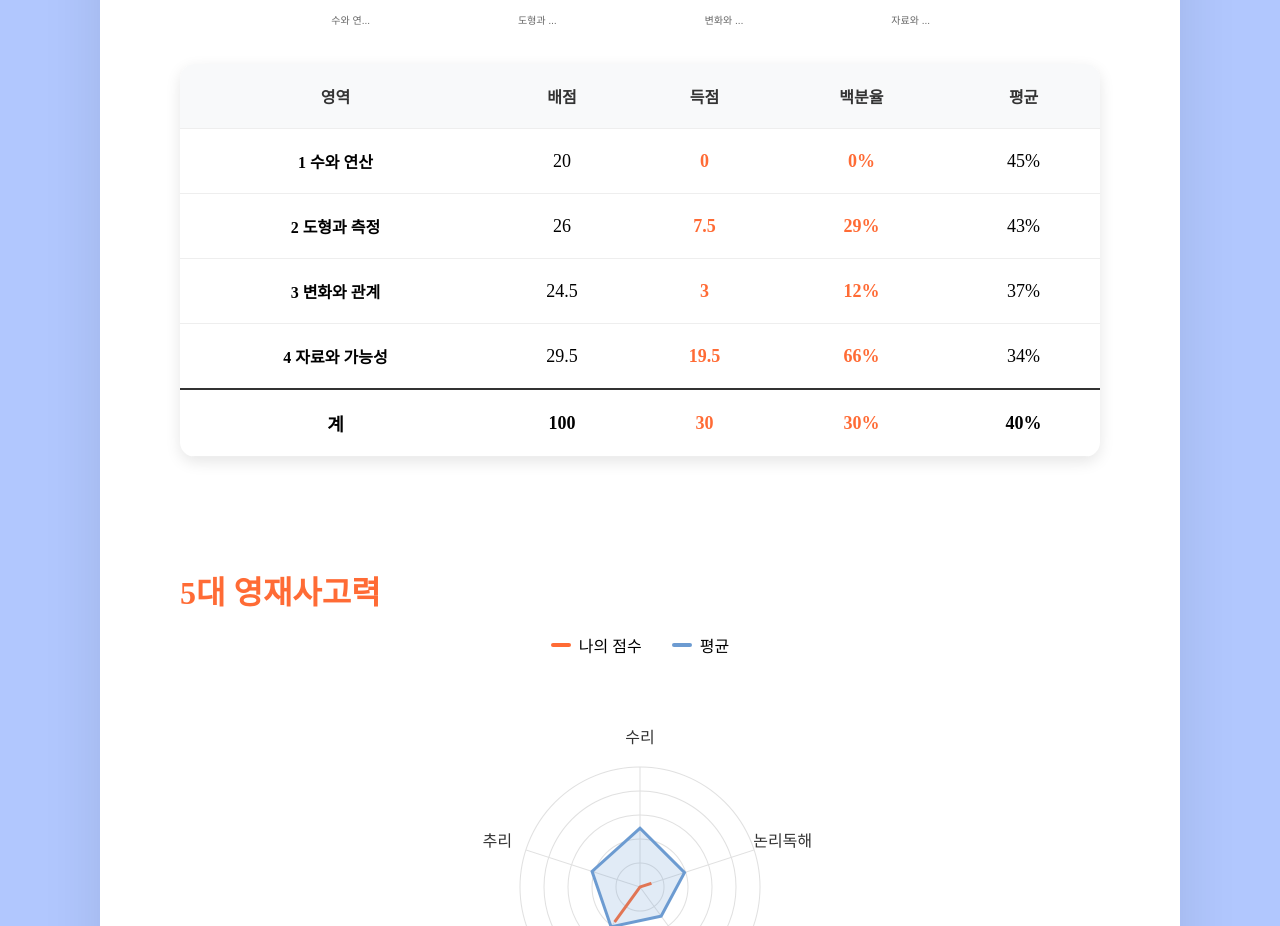
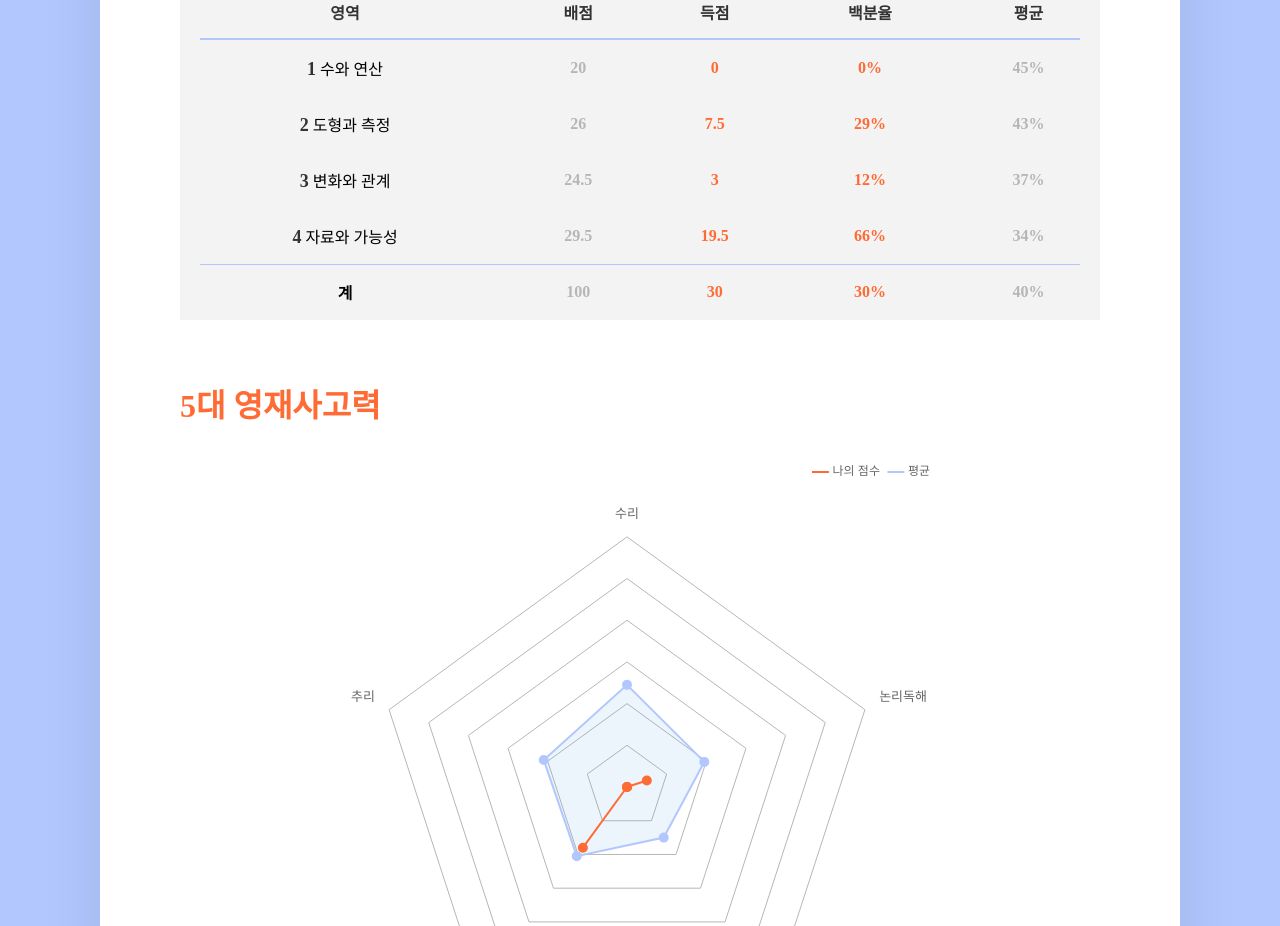
Before and after one commit to sharet9446/mathvil-result, a plain HTML site: page index.html in a window 1280 px wide. Shown: the part 1874-2800 px from the top of the page. Drawn offline with nearby package versions, Linux system fonts and the light colour scheme.

Commit message:
HTML 구조 개선 및 CSS 스타일 수정: 메인 콘텐츠와 분석 섹션의 구조 변경, 차트 스타일 업데이트

```diff
--- a/index.html
+++ b/index.html
@@ -17,7 +17,7 @@
         </div>
       </header>
 
-      <div class="content">
+      <main class="content">
         <!-- 점수 섹션 -->
         <div class="score-section">
           <div class="score-title">
@@ -31,7 +31,7 @@
         </div>
 
         <!-- 문항별 득점 -->
-        <div class="question-section">
+        <div>
           <div class="section-title">문항별 득점</div>
           <div class="question-note">
             * 문항 번호를 누르면 자세히 볼 수 있습니다.
@@ -41,26 +41,17 @@
           </div>
         </div>
 
-        <div class="chart-analysis-row">
-          <!-- 영역별 분석 차트 -->
-          <div class="chart-section">
+        <!-- 영역별 분석 -->
+        <div>
+          <div class="chart-analysis">
             <div class="section-title">영역별 분석</div>
-            <div class="legend">
-              <div class="legend-item">
-                <div class="legend-color legend-my"></div>
-                <span>나의 점수</span>
-              </div>
-              <div class="legend-item">
-                <div class="legend-color legend-avg"></div>
-                <span>평균</span>
-              </div>
-            </div>
-            <div class="chart-container">
-              <canvas id="barChart" class="bar-chart"></canvas>
+
+            <div class="bar-chart">
+              <canvas id="barChart"></canvas>
             </div>
 
-            <!-- 단원별 분석 표 -->
-            <table class="analysis-table">
+            <!-- 영역별 분석 표 -->
+            <table class="analysis-table table-common">
               <thead>
                 <tr>
                   <th>영역</th>
@@ -76,25 +67,15 @@
             </table>
           </div>
 
-          <!-- 5대 영재사고력 -->
-          <div class="radar-section">
+          <!-- 영재사고력 -->
+          <div>
             <div class="section-title">5대 영재사고력</div>
-            <div class="legend">
-              <div class="legend-item">
-                <div class="legend-color legend-my"></div>
-                <span>나의 점수</span>
-              </div>
-              <div class="legend-item">
-                <div class="legend-color legend-avg"></div>
-                <span>평균</span>
-              </div>
-            </div>
-            <div class="radar-chart-container">
-              <canvas id="radarChart" class="radar-chart"></canvas>
+            <div class="radar-chart">
+              <canvas id="radarChart"></canvas>
             </div>
 
-            <!-- 5대 영재사고력 표 -->
-            <table class="skills-table">
+            <!-- 영재사고력 표 -->
+            <table class="skills-table table-common">
               <thead>
                 <tr>
                   <th>분야</th>
@@ -112,8 +93,8 @@
           </div>
         </div>
 
-        <!-- 과정별 설명 표 -->
-        <div class="description-table-section">
+        <!-- 영재사고력 설명 -->
+        <div class="description-table-section table-common">
           <table class="description-table" id="descriptionTable">
             <thead>
               <tr>
@@ -126,9 +107,10 @@
             </tbody>
           </table>
         </div>
-      </div>
+      </main>
     </div>
 
+    <script src="https://cdn.jsdelivr.net/npm/chart.js@4.4.1/dist/chart.umd.min.js"></script>
     <script src="mathvil-result.js"></script>
   </body>
 </html>
--- a/mathvil-result.css
+++ b/mathvil-result.css
@@ -13,20 +13,22 @@ body {
 .container {
   width: 100%;
   background: white;
-  border-radius: 30px;
+  border-radius: 50px;
   overflow: hidden;
   box-shadow: 0 20px 60px rgba(0, 0, 0, 0.1);
 }
 
+/* 헤더 스타일 */
+
 .header {
-  background-color: #b1c7fe;
-  padding: 40px 80px;
   display: flex;
   justify-content: space-between;
   align-items: center;
   position: relative;
-  margin: 50px 60px;
-  border-radius: 40px;
+  background-color: #b1c7fe;
+  padding: 40px 90px;
+  margin: 30px 40px;
+  border-radius: 60px;
 }
 
 .header .home-icon {
@@ -41,7 +43,7 @@ body {
 
 .header h1 {
   color: #ff6b35;
-  font-size: 36px;
+  font-size: 40px;
   font-weight: bold;
   text-align: center;
   flex: 1;
@@ -69,9 +71,20 @@ body {
   font-weight: bold;
 }
 
+/* 메인 스타일 */
+
 .content {
   padding: 20px 80px;
 }
+
+.section-title {
+  color: #ff6b35;
+  font-size: 32px;
+  font-weight: bold;
+  margin: 60px 0 20px 0;
+}
+
+/* 점수 섹션 스타일 */
 
 .score-section {
   text-align: center;
@@ -113,12 +126,7 @@ body {
   line-height: 1.6;
 }
 
-.section-title {
-  color: #ff6b35;
-  font-size: 32px;
-  font-weight: bold;
-  margin: 40px 0 20px 0;
-}
+/* 문항별 득점 섹션 스타일 */
 
 .question-note {
   color: #ff6b35;
@@ -136,11 +144,9 @@ body {
 .question-table {
   width: 100%;
   border-collapse: collapse;
-  background: white;
   overflow: hidden;
   margin: 0 auto;
   table-layout: fixed;
-  background: transparent;
   border: none;
 }
 
@@ -160,11 +166,6 @@ body {
   border: none;
 }
 
-.question-table th:last-child,
-.question-table td:last-child {
-  border-right: none;
-}
-
 .question-table .row-header {
   font-weight: bold;
   color: #333;
@@ -177,8 +178,7 @@ body {
   background-color: #e7f1ff;
   color: #2f80ed;
   border-radius: 50px;
-  padding: 4px 45px;
-  display: inline-block;
+  padding: 4px 45%;
 }
 
 .question-table .question-number:hover {
@@ -197,128 +197,124 @@ body {
 }
 
 .question-table .obtained-points.correct {
-  color: #307df1;
+  color: #b1c7fe;
 }
 
-.chart-container {
-  margin: 30px 0;
-  height: 400px;
-  position: relative;
+/* 영역별 분석 차트 스타일 */
+
+.chart-analysis {
+  margin: 40px 0;
 }
 
 .bar-chart {
   width: 100%;
-  height: 100%;
+  height: 450px;
 }
 
-.analysis-table {
+/* 공통 테이블 스타일 */
+
+.table-common {
   width: 100%;
   border-collapse: collapse;
-  margin: 30px 0;
-  font-size: 18px;
-  background: white;
-  border-radius: 15px;
   overflow: hidden;
-  box-shadow: 0 5px 15px rgba(0, 0, 0, 0.1);
+  font-size: 16px;
+  border: none;
+  background-color: #f3f3f3;
 }
 
-.analysis-table th,
-.analysis-table td {
-  padding: 20px 15px;
-  text-align: center;
-  border-bottom: 1px solid #eee;
+.table-common thead tr {
+  position: relative;
 }
 
-.analysis-table th {
-  background: #f8f9fa;
-  font-weight: bold;
-  color: #333;
-  font-size: 16px;
+.table-common thead tr::after {
+  content: "";
+  position: absolute;
+  left: 20px;
+  right: 20px;
+  bottom: 0;
+  height: 2px;
+  background-color: #b1c7fe;
 }
 
-.analysis-table .unit-name {
-  font-weight: bold;
-  font-size: 16px;
+.table-common th,
+.table-common td {
+  padding: 16px 12px;
+  text-align: center;
+  font-weight: 400;
+  border: none;
 }
 
-.radar-chart-container {
-  display: flex;
-  justify-content: center;
-  margin: 30px 0;
-  height: 400px;
+.table-common th {
+  color: #333;
+  font-weight: bold;
 }
 
-.radar-chart {
-  width: 400px;
-  height: 400px;
+/* 영역별 분석 표 */
+
+.analysis-table .unit-name strong {
+  color: #333;
+  font-weight: bold;
+  font-size: 18px;
 }
 
-.legend {
-  display: flex;
-  justify-content: center;
-  gap: 30px;
-  margin: 20px 0;
-  font-size: 16px;
+.analysis-table .cell-total,
+.analysis-table .cell-average {
+  color: #b6b6b6;
+  font-weight: bold;
 }
 
-.legend-item {
-  display: flex;
-  align-items: center;
-  gap: 8px;
-}
-
-.legend-color {
-  width: 20px;
-  height: 4px;
-  border-radius: 2px;
-}
-
-.legend-my {
-  background: #ff6b35;
-}
-
-.legend-avg {
-  background: #6c9bd1;
-}
-
-.skills-table {
-  width: 100%;
-  border-collapse: collapse;
-  margin: 30px 0;
-  font-size: 16px;
-  background: white;
-  border-radius: 15px;
-  overflow: hidden;
-  box-shadow: 0 5px 15px rgba(0, 0, 0, 0.1);
-}
-
-.skills-table th,
-.skills-table td {
-  padding: 15px 10px;
-  text-align: center;
-  border-bottom: 1px solid #eee;
-}
-
-.skills-table th {
-  background: #f8f9fa;
-  font-weight: bold;
-  font-size: 14px;
-}
-
-.skills-table .skill-name {
-  text-align: center;
-  font-weight: bold;
-  font-size: 16px;
-}
-
-.percentage-my {
+.analysis-table .cell-score,
+.analysis-table .cell-percentage {
   color: #ff6b35;
   font-weight: bold;
 }
 
-.percentage-avg {
-  color: #666;
+.analysis-total {
+  position: relative;
 }
+
+.analysis-total::after {
+  content: "";
+  position: absolute;
+  left: 20px;
+  right: 20px;
+  top: 0;
+  height: 1px;
+  background-color: #b1c7fe;
+}
+
+/* 5대 영재사고력 레이더 차트 */
+
+.radar-chart {
+  display: flex;
+  justify-content: center;
+  margin: 30px 0;
+  height: 600px;
+}
+
+/* 5대 영재사고력 표 섹션 스타일 */
+
+.skills-table th,
+.skills-table td {
+  font-size: 15px;
+}
+
+.skills-table .skill-name {
+  color: #333;
+  font-weight: bold;
+}
+
+.skills-table .skill-percentage-my {
+  color: #ff6b35;
+  font-weight: bold;
+}
+
+.skills-table .skill-percentage-avg {
+  color: #b6b6b6;
+  font-weight: bold;
+}
+
+/* 5대 영재사고력 설명 섹션 스타일 */
 
 .description-table-section {
   margin: 40px 0;
@@ -327,52 +323,36 @@ body {
 .description-table {
   width: 100%;
   border-collapse: collapse;
-  background: #f8f9fa;
-  border-radius: 0 0 10px 10px;
   overflow: hidden;
-  box-shadow: 0 5px 15px rgba(0, 0, 0, 0.1);
+}
+
+.description-table th {
+  color: #333;
+  font-weight: bold;
+  padding: 16px;
+  text-align: center;
 }
 
 .description-table td {
   padding: 20px;
-  border-bottom: 1px solid #ddd;
   vertical-align: top;
-}
-
-.description-table td:last-child {
-  border-bottom: none;
+  font-size: 15px;
+  line-height: 1.6;
 }
 
 .description-table .skill-category {
-  background: #e9ecef;
+  width: 100px;
   font-weight: bold;
-  color: #333;
   text-align: center;
-  width: 120px;
-  font-size: 16px;
 }
 
 .description-table .skill-description {
   color: #666;
-  font-size: 15px;
-  line-height: 1.6;
-  padding-left: 30px;
-}
-
-.loading {
-  text-align: center;
-  color: #666;
-  padding: 40px;
-  font-size: 18px;
-}
-
-.chart-analysis-row {
-  display: grid;
-  gap: 40px;
-  margin: 40px 0;
+  padding-left: 20px;
 }
 
 /* 태블릿 대응 */
+
 @media (max-width: 1200px) {
   .content {
     padding: 30px;
@@ -415,16 +395,7 @@ body {
     font-size: 32px;
   }
 
-  .chart-container {
-    height: 250px;
-  }
-
-  .radar-chart-container {
-    height: 300px;
-  }
-
   .radar-chart {
-    width: 300px;
     height: 300px;
   }
 
--- a/mathvil-result.js
+++ b/mathvil-result.js
@@ -40,10 +40,13 @@ async function fetchAssessmentData() {
           { name: "변화와 관계", total: 24.5, score: 3, average: 37 },
           { name: "자료와 가능성", total: 29.5, score: 19.5, average: 34 },
         ],
-        skills: {
-          my: [0, 10, 0, 36, 0], // 수리, 논리독해, 카운팅, 공간, 추리
-          average: [49, 39, 30, 41, 42],
-        },
+        skills: [
+          { name: "수리", score: 0, average: 49 },
+          { name: "논리독해", score: 10, average: 39 },
+          { name: "카운팅", score: 0, average: 30 },
+          { name: "공간", score: 36, average: 41 },
+          { name: "추리", score: 0, average: 42 },
+        ],
         descriptions: [
           {
             title: "수리",
@@ -141,21 +144,7 @@ function createQuestionTables(questions) {
   }
 }
 
-// tbody를 비우고 반환하는 함수
-function clearTbody(tbodyId) {
-  const tbody = document.getElementById(tbodyId);
-  tbody.innerHTML = "";
-  return tbody;
-}
-
-// tbody에 행을 추가하는 함수
-function appendRow(tbody, htmlString) {
-  const row = document.createElement("tr");
-  row.innerHTML = htmlString;
-  tbody.appendChild(row);
-}
-
-// 단원별 분석 표 생성
+// 영역별 분석 표 생성
 function createAnalysisTable(units) {
   const tbody = clearTbody("analysisTableBody");
 
@@ -172,10 +161,10 @@ function createAnalysisTable(units) {
             <td class="unit-name"><strong>${index + 1}</strong> ${
         unit.name
       }</td>
-            <td>${unit.total}</td>
-            <td style="color:  #ff6b35; font-weight: bold;">${unit.score}</td>
-            <td style="color: #ff6b35; font-weight: bold;">${percentage}%</td>
-            <td>${unit.average}%</td>
+            <td class="cell-total">${unit.total}</td>
+            <td class="cell-score">${unit.score}</td>
+            <td class="cell-percentage">${percentage}%</td>
+            <td class="cell-average">${unit.average}%</td>
         `
     );
     totalScore += unit.score;
@@ -186,49 +175,41 @@ function createAnalysisTable(units) {
   const totalPercentage =
     totalMax > 0 ? Math.round((totalScore / totalMax) * 100) : 0;
   const totalRow = document.createElement("tr");
-  totalRow.style.borderTop = "2px solid #333";
+  totalRow.className = "analysis-total";
   totalRow.innerHTML = `
         <td style="font-weight: bold; text-align: center;">계</td>
-        <td style="font-weight: bold;">${totalMax}</td>
-        <td style="color: #ff6b35; font-weight: bold;">${totalScore}</td>
-        <td style="color: #ff6b35; font-weight: bold;">${totalPercentage}%</td>
-        <td style="font-weight: bold;">40%</td>
+        <td class="cell-total">${totalMax}</td>
+        <td class="cell-score">${totalScore}</td>
+        <td class="cell-percentage">${totalPercentage}%</td>
+        <td class="cell-average">40%</td>
     `;
   tbody.appendChild(totalRow);
 }
 
-// 5대 영재사고력 표 생성
+// 영재사고력 표 생성
 function createSkillsTable(skills) {
   const tbody = clearTbody("skillsTableBody");
 
   // 나의 점수 행
-  appendRow(
-    tbody,
-    `
-        <td class="skill-name">나의 점수</td>
-        <td class="percentage-my">${skills.my[0]}%</td>
-        <td class="percentage-my">${skills.my[1]}%</td>
-        <td class="percentage-my">${skills.my[2]}%</td>
-        <td class="percentage-my">${skills.my[3]}%</td>
-        <td class="percentage-my">${skills.my[4]}%</td>
-    `
-  );
+  const myScoreRow = `
+    <td class="skill-name">나의 점수</td>
+    ${skills
+      .map((skill) => `<td class="skill-percentage-my">${skill.score}%</td>`)
+      .join("")}
+  `;
+  appendRow(tbody, myScoreRow);
 
-  // 평균 행
-  appendRow(
-    tbody,
-    `
-        <td class="skill-name">평균</td>
-        <td class="percentage-avg">${skills.average[0]}%</td>
-        <td class="percentage-avg">${skills.average[1]}%</td>
-        <td class="percentage-avg">${skills.average[2]}%</td>
-        <td class="percentage-avg">${skills.average[3]}%</td>
-        <td class="percentage-avg">${skills.average[4]}%</td>
-    `
-  );
+  // 평균 점수 행
+  const avgScoreRow = `
+    <td class="skill-name">평균</td>
+    ${skills
+      .map((skill) => `<td class="skill-percentage-avg">${skill.average}%</td>`)
+      .join("")}
+  `;
+  appendRow(tbody, avgScoreRow);
 }
 
-// 설명 표 생성
+// 영재사고력 설명 생성
 function createDescriptionTable(descriptions) {
   const tbody = clearTbody("descriptionTableBody");
 
@@ -243,189 +224,171 @@ function createDescriptionTable(descriptions) {
   });
 }
 
+// tbody를 비우고 반환하는 함수
+function clearTbody(tbodyId) {
+  const tbody = document.getElementById(tbodyId);
+  tbody.innerHTML = "";
+  return tbody;
+}
+
+// tbody에 행을 추가하는 함수
+function appendRow(tbody, htmlString) {
+  const row = document.createElement("tr");
+  row.innerHTML = htmlString;
+  tbody.appendChild(row);
+}
+
 // 막대 차트 그리기
 function drawBarChart(units) {
-  const canvas = document.getElementById("barChart");
-  const ctx = canvas.getContext("2d");
+  const ctx = document.getElementById("barChart");
 
-  canvas.width = canvas.offsetWidth * 2;
-  canvas.height = canvas.offsetHeight * 2;
-  ctx.scale(2, 2);
+  const label = units.map((unit) => unit.name);
+  const myScore = units.map((unit) => unit.score);
+  const avgScore = units.map((unit) => unit.average);
 
-  const width = canvas.offsetWidth;
-  const height = canvas.offsetHeight;
-  const padding = 40;
-  const chartWidth = width - 2 * padding;
-  const chartHeight = height - 2 * padding;
-
-  // 배경
-  ctx.fillStyle = "#ffffff";
-  ctx.fillRect(0, 0, width, height);
-
-  // 수평선
-  ctx.strokeStyle = "#e0e0e0";
-  ctx.lineWidth = 1;
-  for (let i = 0; i <= 6; i++) {
-    const y = padding + (chartHeight * i) / 6;
-    ctx.beginPath();
-    ctx.moveTo(padding, y);
-    ctx.lineTo(width - padding, y);
-    ctx.stroke();
-
-    ctx.fillStyle = "#666";
-    ctx.font = "12px sans-serif";
-    ctx.textAlign = "right";
-    ctx.fillText((30 - i * 5).toString(), padding - 10, y + 4);
-  }
-
-  const barWidth = chartWidth / (units.length * 2 + 1);
-
-  const averagePoints = [];
-
-  units.forEach((unit, index) => {
-    const x = padding + (index * 2 + 1) * barWidth;
-
-    const myRatio = unit.total > 0 ? unit.score / unit.total : 0;
-    const avgRatio = unit.total > 0 ? unit.average / unit.total : 0;
-
-    const myBarHeight = myRatio * chartHeight;
-    const avgY = height - padding - avgRatio * chartHeight;
-    averagePoints.push({ x: x + barWidth * 0.4, y: avgY });
-
-    // 막대: 나의 점수
-    ctx.fillStyle = "#ff6b35";
-    ctx.fillRect(
-      x,
-      height - padding - myBarHeight,
-      barWidth * 0.8,
-      myBarHeight
-    );
-
-    // X축 라벨
-    ctx.fillStyle = "#666";
-    ctx.font = "10px sans-serif";
-    ctx.textAlign = "center";
-    const labelText =
-      unit.name.length > 4 ? unit.name.substring(0, 4) + "..." : unit.name;
-    ctx.fillText(labelText, x + barWidth * 0.4, height - 10);
-  });
-
-  // 꺾은선: 평균
-  ctx.beginPath();
-  ctx.strokeStyle = "#6c9bd1";
-  ctx.lineWidth = 2;
-
-  averagePoints.forEach((pt, i) => {
-    if (i === 0) {
-      ctx.moveTo(pt.x, pt.y);
-    } else {
-      ctx.lineTo(pt.x, pt.y);
-    }
-  });
-  ctx.stroke();
-
-  // 평균 점마다 원 표시
-  averagePoints.forEach((pt) => {
-    ctx.beginPath();
-    ctx.arc(pt.x, pt.y, 3, 0, Math.PI * 2);
-    ctx.fillStyle = "#6c9bd1";
-    ctx.fill();
+  new Chart(ctx, {
+    type: "bar",
+    data: {
+      labels: label,
+      datasets: [
+        {
+          label: "나의 점수",
+          data: myScore,
+          backgroundColor: "#ff6b35",
+          borderColor: "#ff6b35",
+          borderWidth: 1,
+        },
+        {
+          label: "평균",
+          data: avgScore,
+          type: "line",
+          borderColor: "#307df1",
+          backgroundColor: "#307df1",
+          borderWidth: 2,
+          fill: false,
+          pointRadius: 0,
+          pointHoverRadius: 4,
+        },
+      ],
+    },
+    options: {
+      responsive: true,
+      maintainAspectRatio: false,
+      plugins: {
+        legend: {
+          display: true,
+          position: "top",
+          align: "end",
+        },
+      },
+      scales: {
+        x: {
+          grid: {
+            display: false,
+          },
+        },
+        y: {
+          grid: {
+            display: true,
+            color: "rgba(0, 0, 0, 0.1)",
+          },
+          beginAtZero: true,
+        },
+      },
+    },
   });
 }
 
 // 레이더 차트 그리기
 function drawRadarChart(skills) {
-  const canvas = document.getElementById("radarChart");
-  const ctx = canvas.getContext("2d");
+  const ctx = document.getElementById("radarChart");
+  ctx.style.backgroundColor = "transparent";
 
-  canvas.width = 400 * 2;
-  canvas.height = 400 * 2;
-  ctx.scale(2, 2);
+  const label = skills.map((skill) => skill.name);
+  const myScore = skills.map((skill) => skill.score / 10);
+  const averageScore = skills.map((skill) => skill.average / 10);
 
-  const centerX = 200;
-  const centerY = 200;
-  const radius = 120;
-  const skillNames = ["수리", "논리독해", "카운팅", "공간", "추리"];
-
-  // 배경 그리기
-  ctx.fillStyle = "#ffffff";
-  ctx.fillRect(0, 0, 400, 400);
-
-  // 격자 그리기
-  ctx.strokeStyle = "#e0e0e0";
-  ctx.lineWidth = 1;
-
-  // 동심원 그리기
-  for (let i = 1; i <= 5; i++) {
-    ctx.beginPath();
-    ctx.arc(centerX, centerY, (radius * i) / 5, 0, 2 * Math.PI);
-    ctx.stroke();
-  }
-
-  // 축 그리기
-  for (let i = 0; i < 5; i++) {
-    const angle = (i * 2 * Math.PI) / 5 - Math.PI / 2;
-    const x = centerX + Math.cos(angle) * radius;
-    const y = centerY + Math.sin(angle) * radius;
-
-    ctx.beginPath();
-    ctx.moveTo(centerX, centerY);
-    ctx.lineTo(x, y);
-    ctx.stroke();
-
-    // 라벨 그리기
-    const labelX = centerX + Math.cos(angle) * (radius + 30);
-    const labelY = centerY + Math.sin(angle) * (radius + 30);
-
-    ctx.fillStyle = "#333";
-    ctx.font = "16px sans-serif";
-    ctx.textAlign = "center";
-    ctx.fillText(skillNames[i], labelX, labelY + 6);
-  }
-
-  // 나의 점수 그리기
-  ctx.strokeStyle = "#ff6b35";
-  ctx.fillStyle = "rgba(255, 107, 53, 0.2)";
-  ctx.lineWidth = 3;
-  ctx.beginPath();
-
-  for (let i = 0; i < 5; i++) {
-    const angle = (i * 2 * Math.PI) / 5 - Math.PI / 2;
-    const value = skills.my[i] / 100;
-    const x = centerX + Math.cos(angle) * radius * value;
-    const y = centerY + Math.sin(angle) * radius * value;
-
-    if (i === 0) {
-      ctx.moveTo(x, y);
-    } else {
-      ctx.lineTo(x, y);
-    }
-  }
-  ctx.closePath();
-  ctx.fill();
-  ctx.stroke();
-
-  // 평균 그리기
-  ctx.strokeStyle = "#6c9bd1";
-  ctx.fillStyle = "rgba(108, 155, 209, 0.2)";
-  ctx.lineWidth = 3;
-  ctx.beginPath();
-
-  for (let i = 0; i < 5; i++) {
-    const angle = (i * 2 * Math.PI) / 5 - Math.PI / 2;
-    const value = skills.average[i] / 100;
-    const x = centerX + Math.cos(angle) * radius * value;
-    const y = centerY + Math.sin(angle) * radius * value;
-
-    if (i === 0) {
-      ctx.moveTo(x, y);
-    } else {
-      ctx.lineTo(x, y);
-    }
-  }
-  ctx.closePath();
-  ctx.fill();
-  ctx.stroke();
+  new Chart(ctx, {
+    type: "radar",
+    data: {
+      labels: label,
+      datasets: [
+        {
+          label: "나의 점수",
+          data: myScore,
+          borderColor: "#ff6b35",
+          backgroundColor: "rgba(255, 107, 71, 0.1)",
+          pointBackgroundColor: "#ff6b35",
+          pointBorderColor: "#ff6b35",
+          pointRadius: 4,
+          pointHoverRadius: 6,
+          borderWidth: 2,
+        },
+        {
+          label: "평균",
+          data: averageScore,
+          borderColor: "#b1c7fe",
+          backgroundColor: "rgba(74, 144, 226, 0.1)",
+          pointBackgroundColor: "#b1c7fe",
+          pointBorderColor: "#b1c7fe",
+          pointRadius: 4,
+          pointHoverRadius: 6,
+          borderWidth: 2,
+        },
+      ],
+    },
+    options: {
+      plugins: {
+        legend: {
+          display: true,
+          position: "top",
+          align: "end",
+          labels: {
+            usePointStyle: true,
+            pointStyle: "line",
+            font: {
+              size: 12,
+            },
+          },
+        },
+      },
+      scales: {
+        r: {
+          beginAtZero: true,
+          max: 12,
+          min: 0,
+          ticks: {
+            stepSize: 2,
+            display: false,
+          },
+          grid: {
+            color: "#b6b6b6",
+            lineWidth: 1,
+          },
+          angleLines: {
+            color: "rgba(200, 200, 200, 0.3)",
+            lineWidth: 0,
+          },
+          pointLabels: {
+            font: {
+              size: 13,
+              weight: "normal",
+            },
+            color: "#666",
+            padding: 15,
+          },
+        },
+      },
+      elements: {
+        line: {
+          tension: 0,
+        },
+        point: {
+          borderWidth: 2,
+        },
+      },
+    },
+  });
 }
 
 // 모든 데이터를 렌더링하는 함수
```
